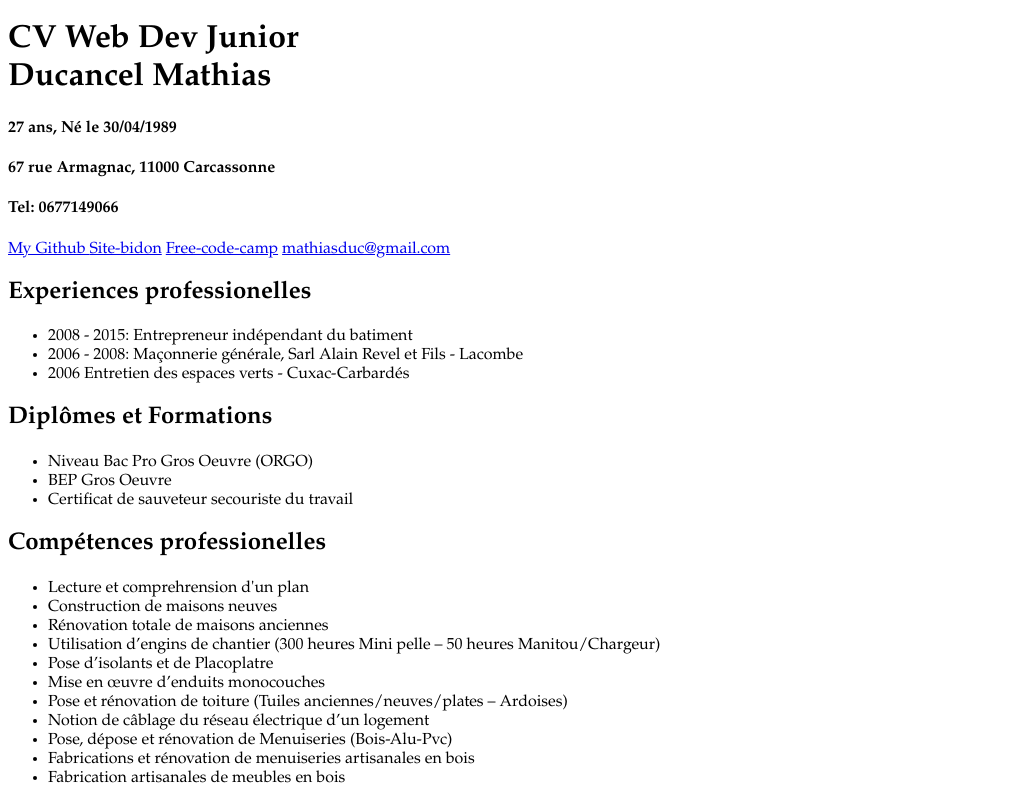
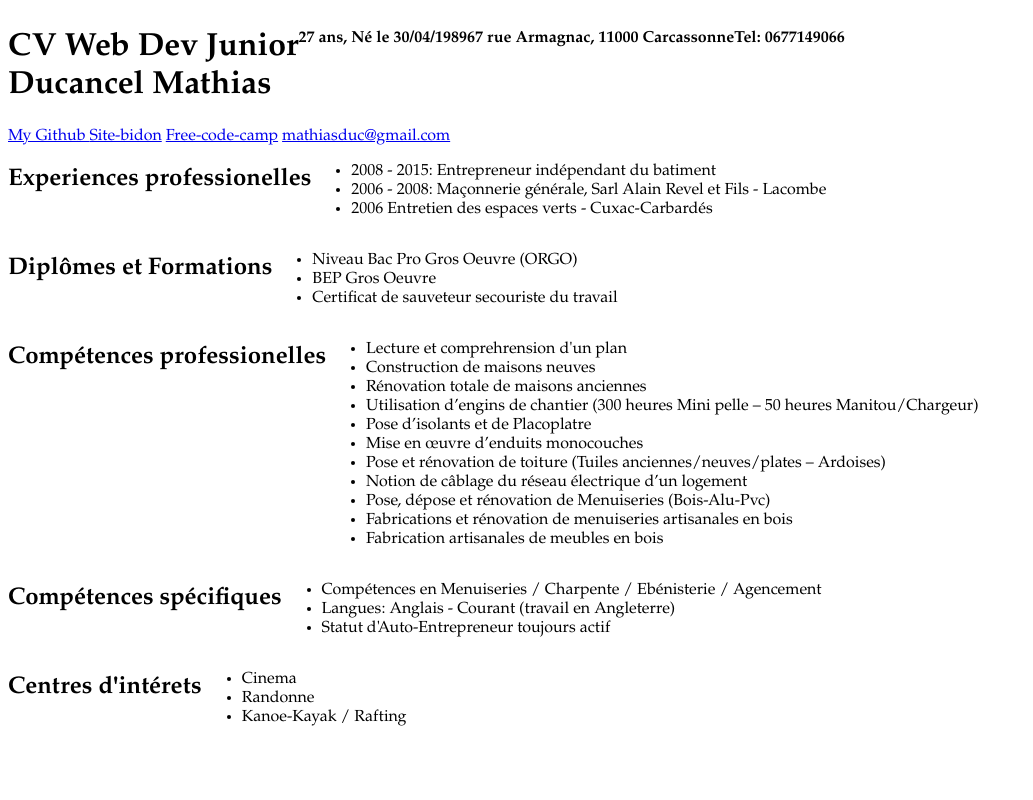
Before and after one commit to Mathiasduc/simplon.co, a plain HTML site: page projet_cv/index.html in a window 1280 px wide. Shown: the top 800 px of the page, without its empty margins (0-1033 px from the left). Drawn offline with Linux system fonts and the light colour scheme.

Commit message:
Trying some flexbox features

```diff
--- a/projet_cv/index.html
+++ b/projet_cv/index.html
@@ -2,6 +2,7 @@
 <html lang="fr">
 <!--test -->
 <head>
+	<meta name="viewport" content="width=device-width">
 	<link href="pimp.css" rel="stylesheet" type="text/css">
 	<meta charset="utf-8" />
 	<title>CV Ducancel Mathias</title>
@@ -16,7 +17,7 @@
 		<h4>Tel: 0677149066</h4>
 	</div>
 
-	<div class="links_pannel">
+	<div class="links pannel">
 		<a href="https://github.com/Mathiasduc"> My Github </a>
 		<a href="https://www.site-bidon.com/maisoui"> Site-bidon</a>
 		<a href="https://www.freecodecamp.com/mathiasduc"> Free-code-camp</a>
--- a/projet_cv/pimp.css
+++ b/projet_cv/pimp.css
@@ -2,5 +2,15 @@ html{
 	font-family: Garamond,Baskerville,Baskerville Old Face,Hoefler Text,Times New Roman,serif;
 }
 h1 {
-	/*font-weight: bold;
+	font-weight: bold;
 }
+
+.block {
+	display: flex;
+	flex-direction: row;
+}
+
+.block .header{
+	display: flex;
+	justify-content: flex-start;
+}
```
Lines whose indentation alone changed are shown as unchanged.
